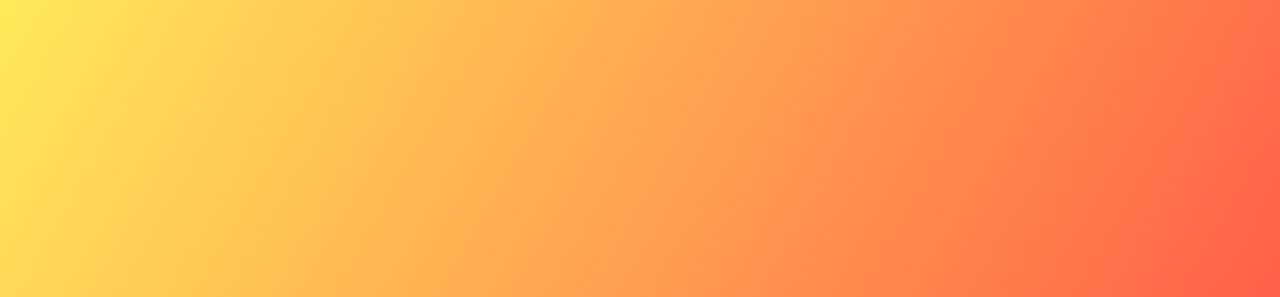
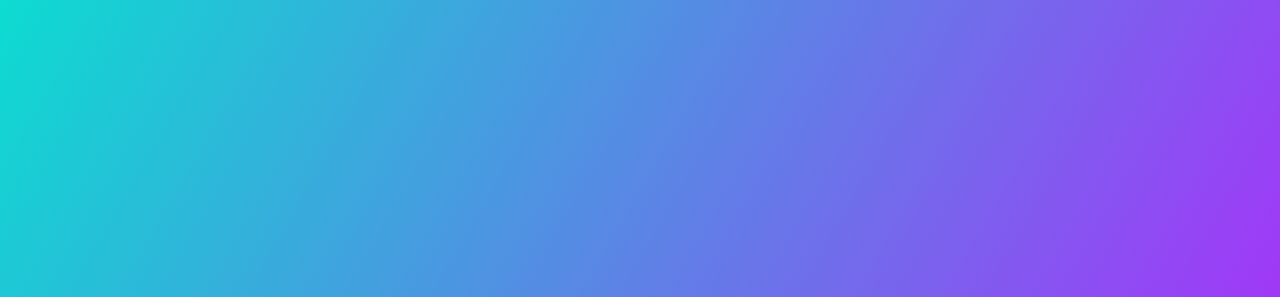
Before and after one commit to gabrielneves17/relogio-digital, a plain HTML site: page index.html in a window 1280 px wide. Shown: the top 297 px of the page. Drawn offline with nearby package versions, Linux system fonts and the light colour scheme.

Commit message:
Alteração de cores

```diff
--- a/assets/css/style.css
+++ b/assets/css/style.css
@@ -8,7 +8,7 @@
 
 body {
     height: 100vh;
-    background: linear-gradient(120deg, #ffe53bd8, #ff2525da);
+    background: linear-gradient(120deg, #04dacff6, #ba0afff1);
     display: flex;
     align-items: center;
     justify-content: center;
```
